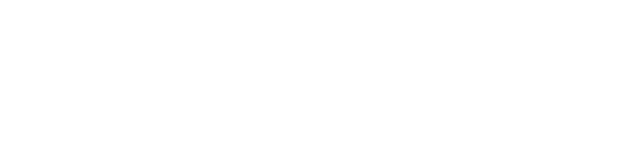
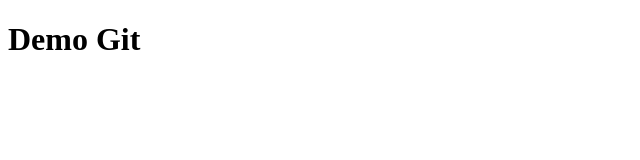
Before and after one commit to KLK01/Lephuckhai, a plain HTML site: page index.html in a window 1280 px wide. Shown: the whole page, without its empty margins (0-640 px from the left). Drawn offline with Linux system fonts and the light colour scheme.

Commit message:
add lan 2

```diff
--- a/index.html
+++ b/index.html
@@ -6,6 +6,9 @@
     <title>Document</title>
 </head>
 <body>
+    <header>
+        <h1>Demo Git</h1>
 
+    </header>
 </body>
 </html>
```
Also changed, not shown: 1 other file.
